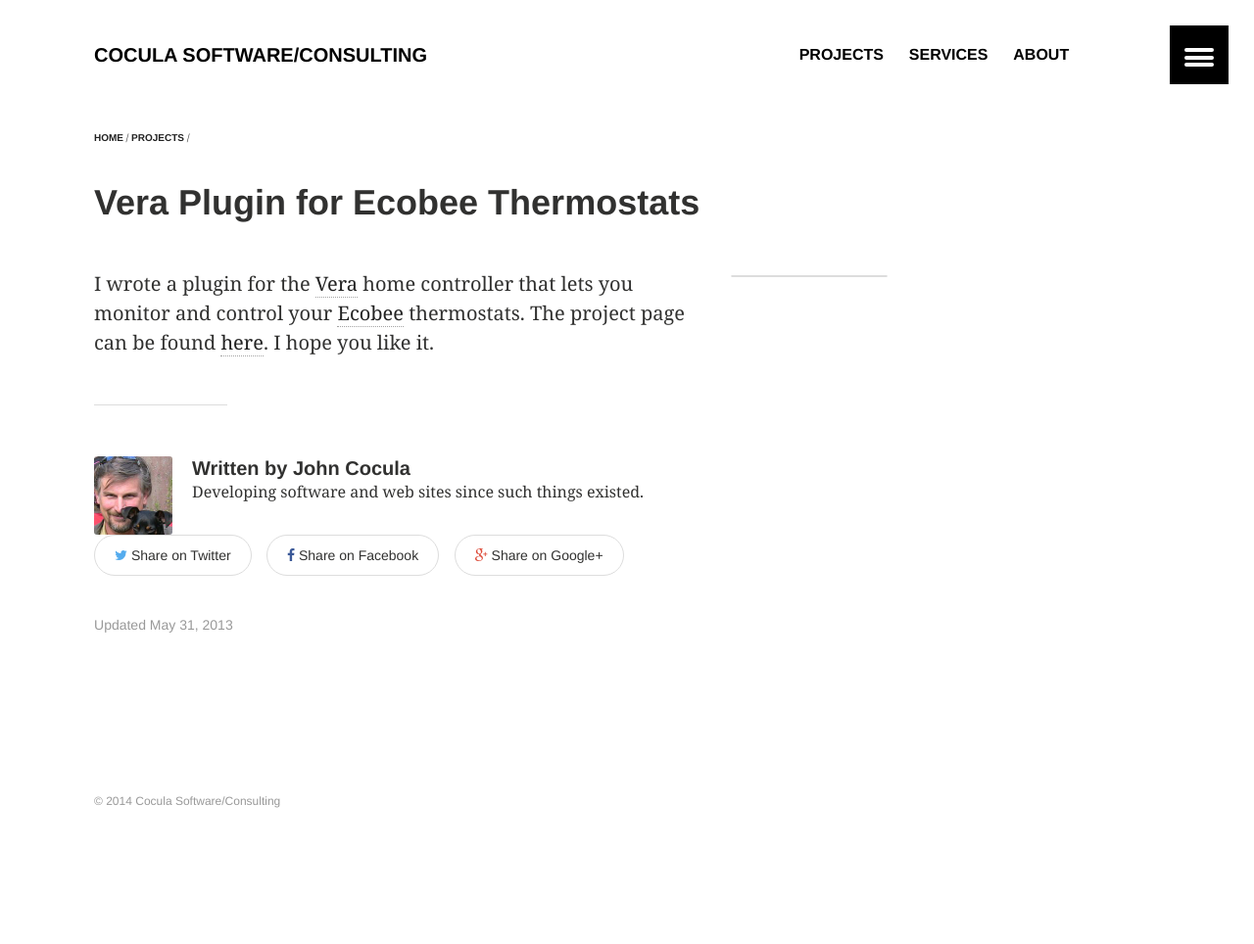
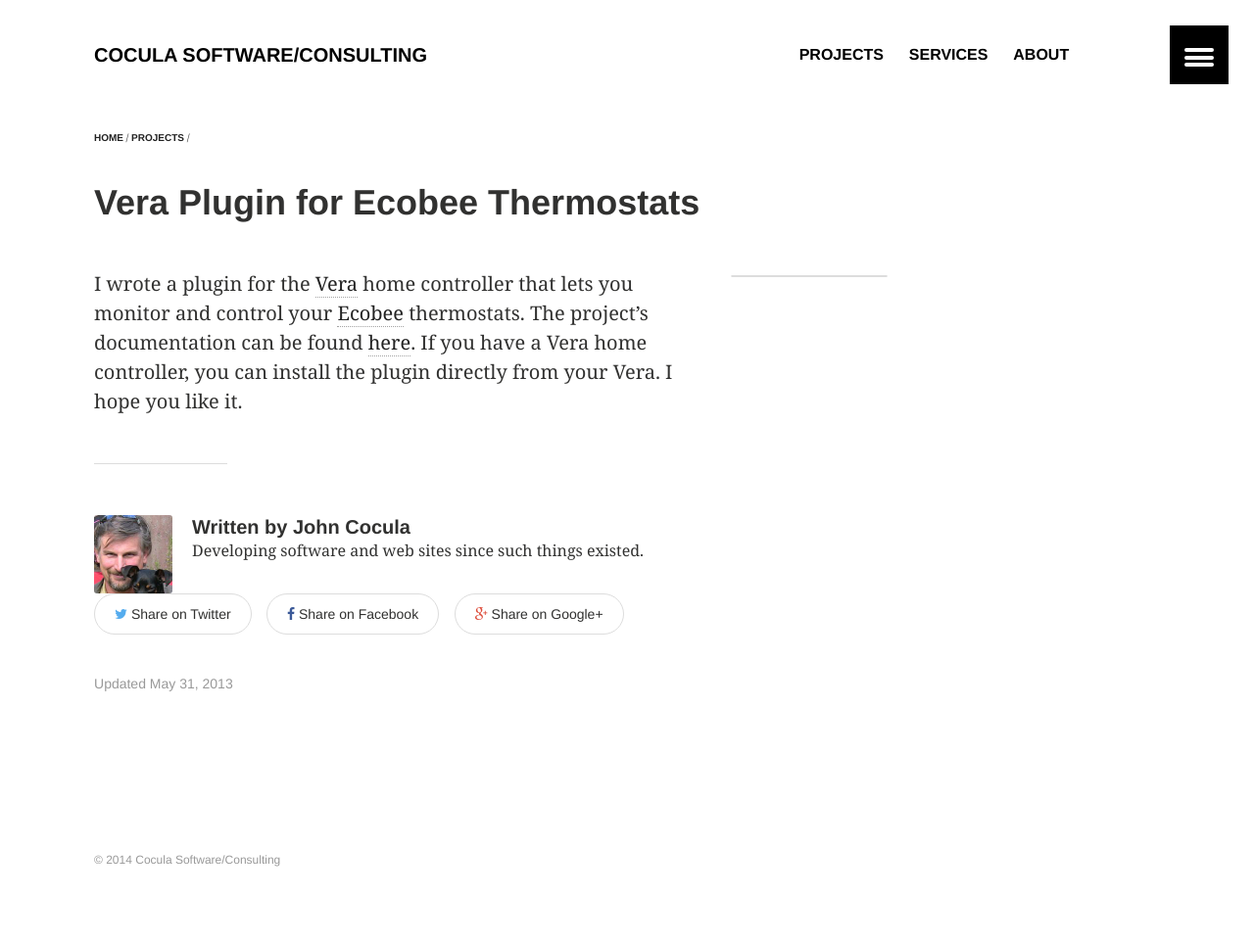
Before and after one commit to watou/watou.github.io, a Jekyll site: the page built from _posts/projects/2013-05-31-vera-ecobee.md, in a window 1280 px wide. Shown: the whole page at 98% size. Built offline with Jekyll 4.4.1, drawn with Linux system fonts in a browser that asks for light colours; before the commit the page ends 904 px from its top, so only the background shows below that.

Commit message:
Further tweaks.

```diff
--- a/_posts/projects/2013-05-31-vera-ecobee-thermostat.md
+++ b/_posts/projects/2013-05-31-vera-ecobee.md
@@ -9,7 +9,7 @@ image:
   teaser: teaser-ecobee.jpg
 ---
 
-I wrote a plugin for the [Vera][] home controller that lets you monitor and control your [Ecobee][] thermostats.  The project page can be found [here](/vera-ecobee/).  I hope you like it.
+I wrote a plugin for the [Vera][] home controller that lets you monitor and control your [Ecobee][] thermostats.  The project's documentation can be found [here](/vera-ecobee/).  If you have a Vera home controller, you can install the plugin directly from your Vera.  I hope you like it.
 
 [Ecobee]: http://www.ecobee.com
 [Vera]: http://www.micasaverde.com
```
Also changed, not shown: _posts/projects/2012-12-11-vera-nest.md (renamed from _posts/projects/2012-12-11-vera-nest-thermostat.md, +1 -1 lines).
